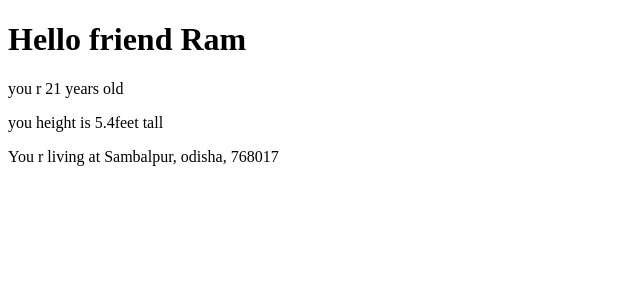
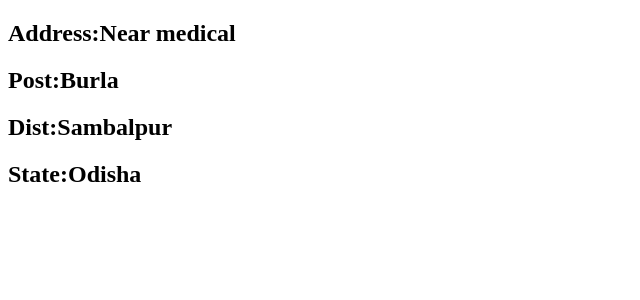
Before and after one commit to pooja-suna25/REACT-Practice, a React (Vite) app in the folder firstrepo/: page / in a window 1280 px wide. Shown: the top 300 px of the page, without its empty margins (0-640 px from the left). Built offline with nearby package versions, Linux system fonts and the light colour scheme.

Commit message:
creating functions & accessing in component

```diff
--- /dev/null
+++ b/firstrepo/src/Address.jsx
@@ -0,0 +1,24 @@
+//creating function & accessing in component
+function Postal(){
+    return(<>
+    <Address/>
+    <Post/>
+    <Dist/>
+    <State/>
+    </>
+    );
+}
+function Address(){
+    return <h2>Address:Near medical</h2>
+}
+function Post(){
+    return <h2>Post:Burla</h2>
+}
+function Dist(){
+    return <h2>Dist:Sambalpur</h2>
+}
+
+function State(){
+    return <h2>State:Odisha</h2>
+}
+export default Postal;
--- a/firstrepo/src/App.jsx
+++ b/firstrepo/src/App.jsx
@@ -6,6 +6,7 @@ import Skill from "./Skill";
 import Hobby from "./Hobby";
 import Roll from "./Roll";
 import Details from "./Details";
+import Postal from "./Address";
 
 
 function App() {
@@ -17,7 +18,9 @@ function App() {
       <Roll/>
       <Skill/>
       <Hobby/> */}
-      <Details/>
+      {/* <Details/> */}
+
+      <Postal/>
     </>
   )
 }
```
